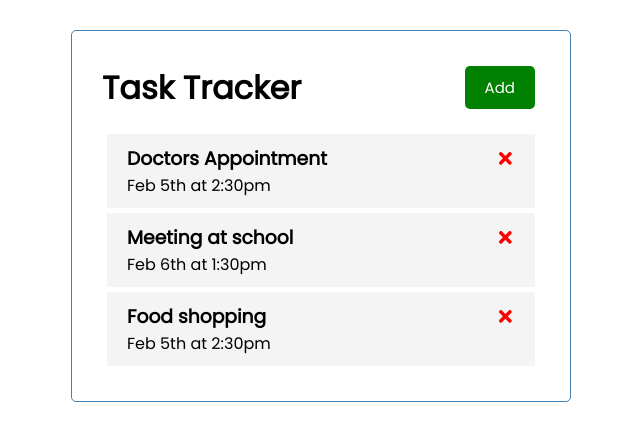
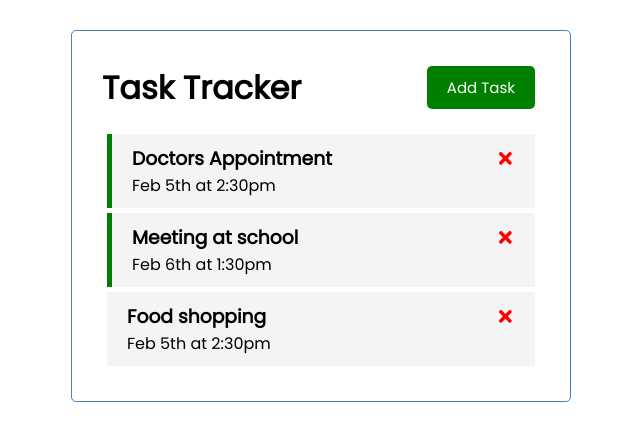
Before and after one commit to byron-dev/task-tracker, a React (Create React App) app: page / in a window 1280 px wide. Shown: the top 440 px of the page, without its empty margins (319-959 px from the left). Built offline with nearby package versions, Linux system fonts and the light colour scheme.

Commit message:
Add form functionallity and toggle reminder

```diff
--- a/src/App.js
+++ b/src/App.js
@@ -1,8 +1,10 @@
 import Header from './components/Header'
 import Tasks from './components/Tasks'
 import {useState} from 'react'
+import AddTask from './components/AddTask'
 
 function App() {
+    const [showAddTask, setShowAddTask] = useState(false)
     const [tasks, setTasks] = useState([
         {
             id: 1,
@@ -24,10 +26,35 @@
         },
     ])
 
+    const addTask = (task) => {
+        const id = Math.floor(Math.random() * 10000) + 1
+        const newTask = { id, ...task}
+        setTasks([...tasks, newTask])
+    }
+
+    const deleteTask = (id) => {
+        setTasks(tasks.filter((task) => task.id !== id))
+    }
+
+    const toggleReminder = (id) => {
+        setTasks(
+            tasks.map(
+                (task) => task.id === id ? {...task, reminder:!task.reminder} : task
+            )
+        )
+    }
+
     return (
         <div className="container">
-            <Header />
-            <Tasks tasks={tasks} />
+            <Header onAdd={() => setShowAddTask(!showAddTask)} showAdd={showAddTask}/>
+            {showAddTask && <AddTask onAdd={addTask} />}
+            {tasks.length > 0 ? (
+                <Tasks
+                    tasks={tasks}
+                    onDelete={deleteTask}
+                    onToggle={toggleReminder}
+                />
+                ) : 'No tasks to show' }
         </div>
     );
 }
--- /dev/null
+++ b/src/components/AddTask.js
@@ -0,0 +1,58 @@
+import { useState } from 'react'
+
+const AddTask = ({ onAdd }) => {
+    const [text, setText] = useState('')
+    const [day, setDay] = useState('')
+    const [reminder, setReminder] = useState(false)
+
+    const onSubmit = (e) => {
+        e.preventDefault()
+
+        if(!text) {
+            alert('Please add task')
+            return
+        }
+
+        onAdd({ text, day, reminder })
+
+        setText('')
+        setDay('')
+        setReminder(false)
+    }
+
+    return (
+        <form className='add-form' onSubmit={onSubmit}>
+            <div className='form-control'>
+                <label>Task</label>
+                <input
+                    type='text'
+                    placeholder='Type your task'
+                    value={text}
+                    onChange={(e) => setText(e.target.value)}
+                />
+            </div>
+            <div className='form-control'>
+                <label>Day & Time</label>
+                <input
+                    type='text'
+                    placeholder='Type the day and time'
+                    value={day}
+                    onChange={(e) => setDay(e.target.value)}
+                />
+            </div>
+            <div className='form-control form-control-check'>
+                <label>Set Reminder</label>
+                <input
+                    type='checkbox'
+                    value={reminder}
+                    checked={reminder}
+                    onChange={(e) => setReminder(e.currentTarget.checked)}
+                />
+            </div>
+
+            <input type='submit' value='Save task' className='btn btn-block'/>
+        </form>
+    )
+}
+
+export default AddTask
--- a/src/components/Header.js
+++ b/src/components/Header.js
@@ -2,25 +2,24 @@
 import PropTypes from 'prop-types'
 import Button from './Button'
 
-const Header = ({ title }) => {
-    const onClick = () => {
-        console.log('Click')
-    }
-
+const Header = ({ title, onAdd, showAdd }) => {
     return (
         <header className='header'>
             <h1>{title}</h1>
-            <Button color='green' text='Add' onClick={onClick}/>
+            <Button
+                color={showAdd ? 'red' : 'green'}
+                text={showAdd ? 'Close' : 'Add Task'}
+                onClick={onAdd}/>
         </header>
     )
 }
 
-// Setting up default properties for a component
+// Setting up default properties for a component if they are not passed in the function
 Header.defaultProps = {
     title: 'Task Tracker',
 }
 
-// Setting types for properties to validate they are correct
+// Setting types for properties to validate their type and options
 Header.propTypes = {
     title: PropTypes.string.isRequired,
 }
--- a/src/components/Task.js
+++ b/src/components/Task.js
@@ -1,10 +1,13 @@
 import { FaTimes } from 'react-icons/fa'
-const Task = ({ task }) => {
+const Task = ({ task, onDelete, onToggle }) => {
     return (
-        <div className='task'>
+        <div className={`task ${task.reminder ? 'reminder' : '' }`} onDoubleClick={() => onToggle(task.id)}>
             <h3>
                 {task.text}
-                <FaTimes style={{ color: 'red', cursor: 'pointer' }} />
+                <FaTimes
+                    style={{ color: 'red', cursor: 'pointer' }}
+                    onClick={() => onDelete(task.id)}
+                />
             </h3>
             <p>{task.day}</p>
         </div>
--- a/src/components/Tasks.js
+++ b/src/components/Tasks.js
@@ -1,10 +1,10 @@
 import Task from './Task'
 
-const Tasks = ({ tasks }) => {
+const Tasks = ({ tasks, onDelete, onToggle }) => {
     return (
         <>
           {tasks.map((task) => (
-              <Task key={task.id} task={task} />
+              <Task key={task.id} task={task} onDelete={onDelete} onToggle={onToggle} />
               ))}
         </>
     )
```
